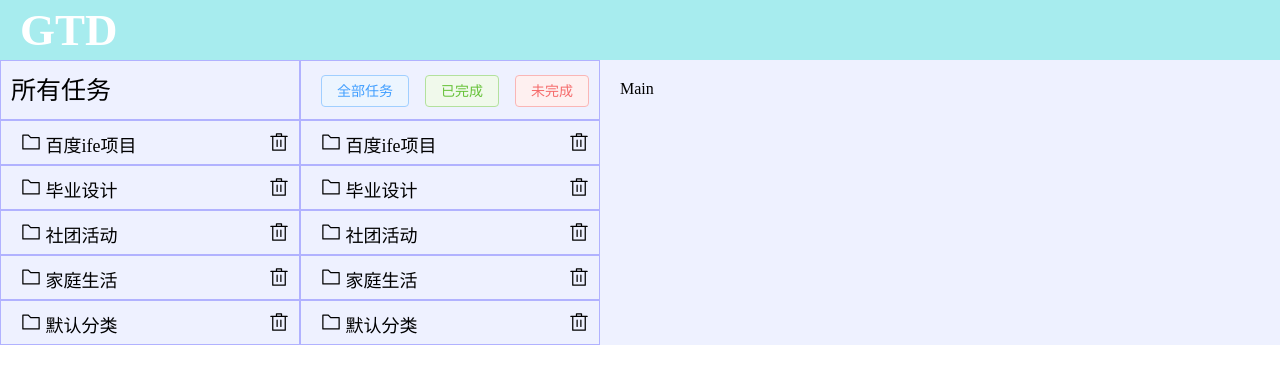
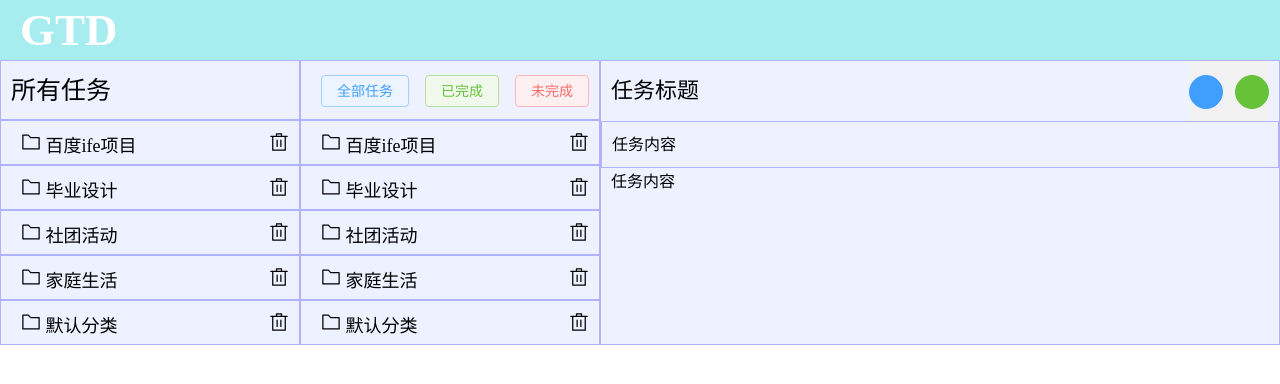
Before and after one commit to sajlle/Front-end-hands-on-small-project, a Vue app in the folder Vue版本的GTD/gtd/: page / in a window 1280 px wide. Shown: the top 384 px of the page. Built offline with nearby package versions, Linux system fonts and the light colour scheme.

Commit message:
画页面

```diff
--- a/Vue版本的GTD/gtd/src/App.vue
+++ b/Vue版本的GTD/gtd/src/App.vue
@@ -182,7 +182,17 @@ let data = [{
                     <el-icon :size="20"><Delete /></el-icon>
                 </el-row>
             </el-aside>
-            <el-main >Main</el-main>
+            <el-main >
+                <el-row class="title">
+                    <span class="title">任务标题</span>
+                    <span class="change">
+                        <el-button type="primary" :icon="Edit" circle />
+                        <el-button type="success" :icon="Check" circle />
+                    </span>
+                </el-row>
+                <el-row class="time">任务内容</el-row>
+                <el-row class="content">任务内容</el-row>
+            </el-main>
           </el-container>
         </el-container>
       </div>
@@ -191,6 +201,38 @@ let data = [{
 <style lang="less">
 .common-layout{
     background-color: #EEF1FF;
+}
+.el-main{
+    border: 1px solid #B1B2FF;
+    padding: 0;
+
+    display: flex;
+    flex-direction: column;
+
+    .el-row.title{
+        padding-left: 10px;
+        min-height: 60px;
+        line-height: 60px;
+        display: flex;
+        justify-content: space-between;
+        span.change{
+            margin-right: 10px;
+            .el-button.is-circle{
+                padding: 16px;
+            }
+      }
+    }
+    .el-row.time{
+        padding-left: 10px;
+        min-height: 45px;
+        border: 1px solid #B1B2FF;
+        line-height: 45px;
+    }
+    .el-row.content{
+        padding-left: 10px;
+        flex:1;
+    }
+
 }
 .el-aside{
     overflow: unset;
```
